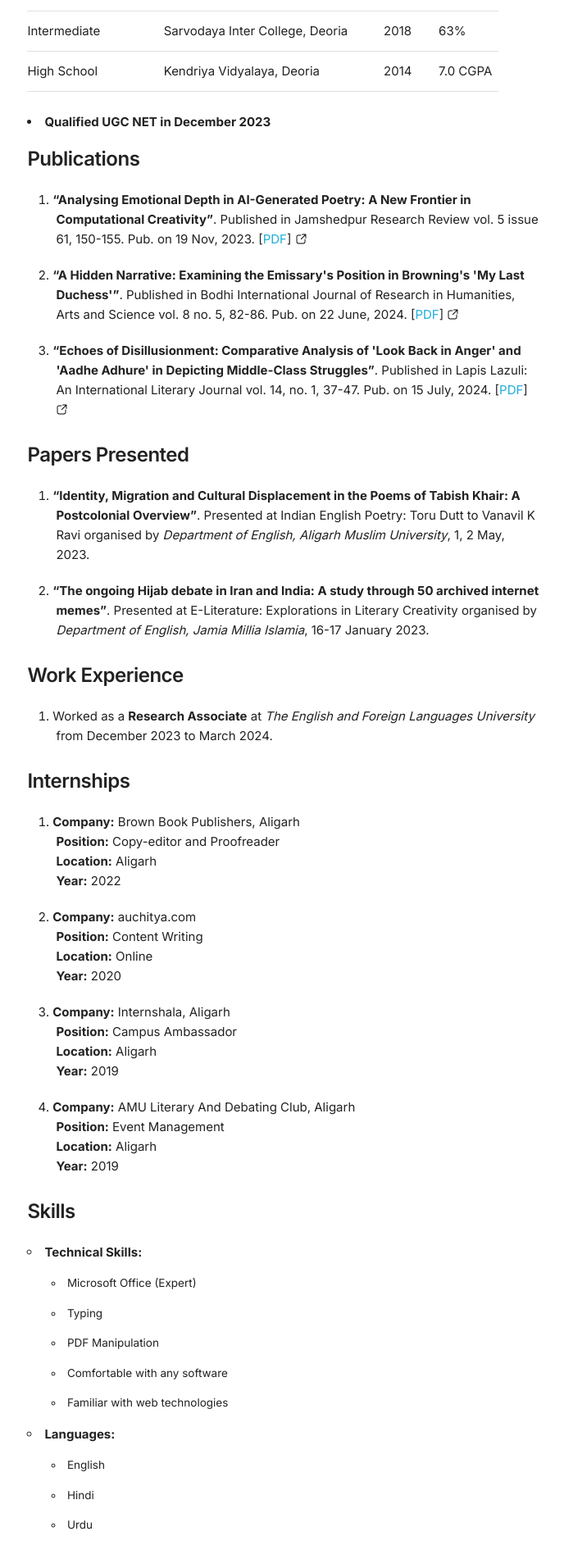
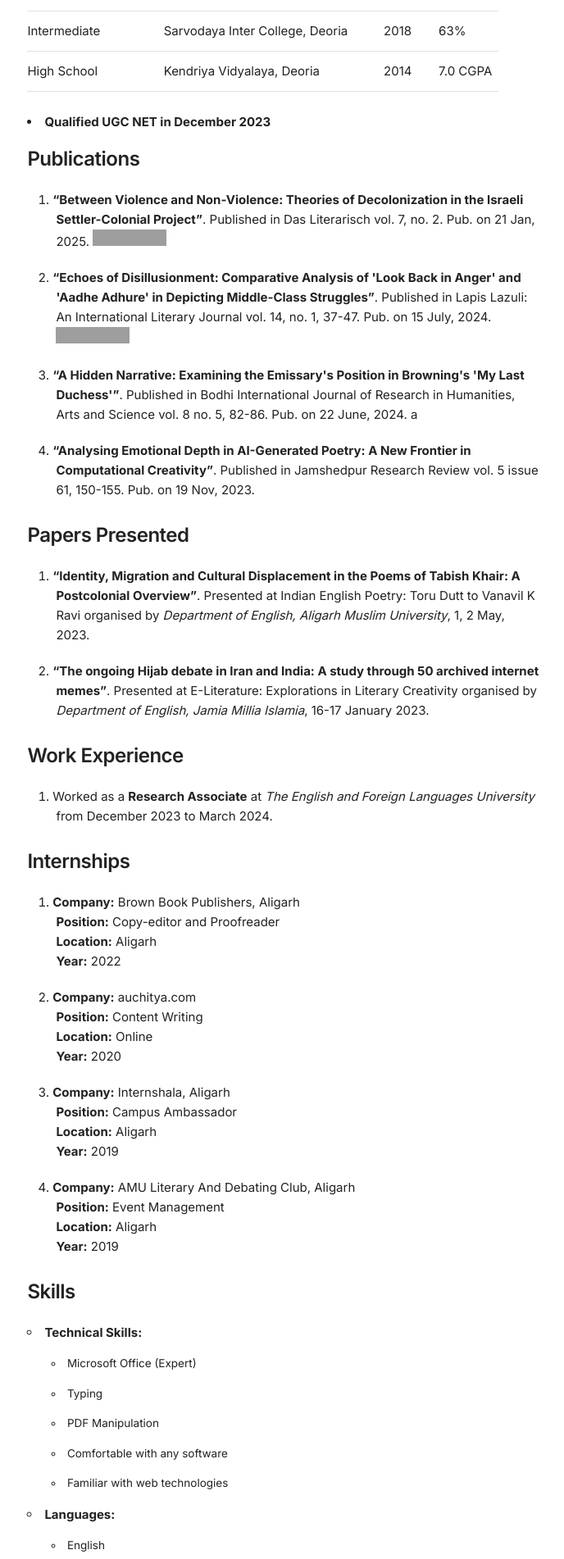
Before and after one commit to twisthead/curriculum-vitae, a Jekyll site: the page built from index.html, in a window 1280 px wide. Shown: the part 535-2437 px from the top of the page at 82% size, without its empty margins (293-981 px from the left). Built offline with Jekyll 4.4.1, drawn with Linux system fonts in a browser that asks for light colours; grey boxes are pictures that could not be loaded.

Commit message:
update publications with new entries and modify existing details

```diff
--- a/_data/profile.yml
+++ b/_data/profile.yml
@@ -21,23 +21,31 @@ skills:
 
 # publications
 publications:
-  - title: "Analysing Emotional Depth in AI-Generated Poetry: A New Frontier in Computational Creativity"
+  - title: 'Between Violence and Non-Violence: Theories of Decolonization in the Israeli Settler-Colonial Project'
     authors: Nazm Us Saqib
-    journal: "Jamshedpur Research Review vol. 5 issue 61, 150-155"
-    date: 19 Nov, 2023
-    link: "https://www.researchgate.net/publication/375768520_Analysing_Emotional_Depth_in_AI-Generated_Poetry_A_New_Frontier_in_Computational_Creativity"
+    journal: 'Das Literarisch vol. 7, no. 2'
+    date: 21 Jan, 2025
+    doi: '<a href="https://doi.org/10.5281/zenodo.14739967"><img src="https://zenodo.org/badge/DOI/10.5281/zenodo.14739967.svg" alt="DOI"></a>'
+
+  - title: "Echoes of Disillusionment: Comparative Analysis of 'Look Back in Anger' and 'Aadhe Adhure' in Depicting Middle-Class Struggles"
+    authors: Nazm Us Saqib
+    journal: "Lapis Lazuli: An International Literary Journal vol. 14, no. 1, 37-47"
+    date: 15 July, 2024
+    doi: '<a href="https://doi.org/10.5281/zenodo.14717203"><img src="https://zenodo.org/badge/DOI/10.5281/zenodo.14717203.svg" alt="DOI"></a>'
+
 
   - title: "A Hidden Narrative: Examining the Emissary's Position in Browning's 'My Last Duchess'"
     authors: Nazm Us Saqib
     journal: "Bodhi International Journal of Research in Humanities, Arts and Science vol. 8 no. 5, 82-86"
     date: 22 June, 2024
-    link: "https://www.bodhijournals.com/pdf/V8N4/Bodhi_V8N4_014.pdf"
+    doi: "a"
 
-  - title: "Echoes of Disillusionment: Comparative Analysis of 'Look Back in Anger' and 'Aadhe Adhure' in Depicting Middle-Class Struggles"
+
+  - title: "Analysing Emotional Depth in AI-Generated Poetry: A New Frontier in Computational Creativity"
     authors: Nazm Us Saqib
-    journal: "Lapis Lazuli: An International Literary Journal vol. 14, no. 1, 37-47"
-    date: 15 July, 2024
-    link: "https://pintersociety.com/wp-content/uploads/2024/08/Nazm-Us-Saqib.pdf"
+    journal: "Jamshedpur Research Review vol. 5 issue 61, 150-155"
+    date: 19 Nov, 2023
+
 
 #presentations
 presentations:
--- a/_layouts/default.html
+++ b/_layouts/default.html
@@ -5,15 +5,10 @@
     <meta charset="UTF-8">
     <meta name="viewport" content="width=device-width, initial-scale=1.0">
     <title>{{ site.title }}</title>
-    <!-- <link rel="preconnect" href="https://fonts.googleapis.com">
-<link rel="preconnect" href="https://fonts.gstatic.com" crossorigin>
-<link href="https://fonts.googleapis.com/css2?family=Lora:wght@400;600&display=swap" rel="stylesheet"> -->
-<!-- <link rel="preconnect" href="https://fonts.googleapis.com">
-<link rel="preconnect" href="https://fonts.gstatic.com" crossorigin>
-<link href="https://fonts.googleapis.com/css2?family=Sorts+Mill+Goudy&display=swap" rel="stylesheet"> -->
-<link rel="preconnect" href="https://fonts.googleapis.com">
-<link rel="preconnect" href="https://fonts.gstatic.com" crossorigin>
-<link href="https://fonts.googleapis.com/css2?family=Inter:wght@100..900&display=swap" rel="stylesheet">    <link rel="stylesheet" href="css/normalize.css">
+
+    <link rel="preconnect" href="https://fonts.googleapis.com">
+    <link rel="preconnect" href="https://fonts.gstatic.com" crossorigin>
+    <link href="https://fonts.googleapis.com/css2?family=Inter:wght@100..900&display=swap" rel="stylesheet">    <link rel="stylesheet" href="css/normalize.css">
     <link rel="stylesheet" href="css/skeleton.css">
 </head>
 
--- a/css/skeleton.css
+++ b/css/skeleton.css
@@ -43,6 +43,7 @@ footer {
 }
 .pdf-link {text-decoration:none;}
 .pdf-link:hover {text-decoration: underline;}
+.pdf {white-space: nowrap;}
 /* Grid
 –––––––––––––––––––––––––––––––––––––––––––––––––– */
 .container {
--- a/index.html
+++ b/index.html
@@ -44,18 +44,15 @@ layout: default
 <ol>
     {% for publication in site.data.profile.publications %}
       <li>
-        <b>“{{ publication.title }}”</b>. Published in {{ publication.journal }}. Pub. on {{ publication.date }}. <span class="pdf">[<a href="{{ publication.link }}" target="_blank" class="pdf-link">PDF</a>]
+        <b>“{{ publication.title }}”</b>. Published in {{ publication.journal }}. Pub. on {{ publication.date }}.
+        <!-- <span class="pdf">[<a href="{{ publication.link }}" target="_blank" class="pdf-link">PDF</a>]
           <svg class="new-tab-icon" xmlns="http://www.w3.org/2000/svg" x="0px" y="0px" width="15" height="15" viewBox="0 0 48 48">
         <path d="M 41.470703 4.9863281 A 1.50015 1.50015 0 0 0 41.308594 5 L 27.5 5 A 1.50015 1.50015 0 1 0 27.5 8 L 37.878906 8 L 22.439453 23.439453 A 1.50015 1.50015 0 1 0 24.560547 25.560547 L 40 10.121094 L 40 20.5 A 1.50015 1.50015 0 1 0 43 20.5 L 43 6.6894531 A 1.50015 1.50015 0 0 0 41.470703 4.9863281 z M 12.5 8 C 8.3754991 8 5 11.375499 5 15.5 L 5 35.5 C 5 39.624501 8.3754991 43 12.5 43 L 32.5 43 C 36.624501 43 40 39.624501 40 35.5 L 40 25.5 A 1.50015 1.50015 0 1 0 37 25.5 L 37 35.5 C 37 38.003499 35.003499 40 32.5 40 L 12.5 40 C 9.9965009 40 8 38.003499 8 35.5 L 8 15.5 C 8 12.996501 9.9965009 11 12.5 11 L 22.5 11 A 1.50015 1.50015 0 1 0 22.5 8 L 12.5 8 z"></path>
         </svg>
-        </span>
-
-
-
-
-        <!-- <span class="pdf-link">[<a href="{{ publication.link }}" style="text-decoration: none;" target="_blank">PDF</a>]</span> -->
+        </span> -->
+        <span>{{ publication.doi }}</span>
       </li>
-    {% endfor %}
+      {% endfor %}
   </ol>
 
 <!-- Papers Presented Section -->
```
